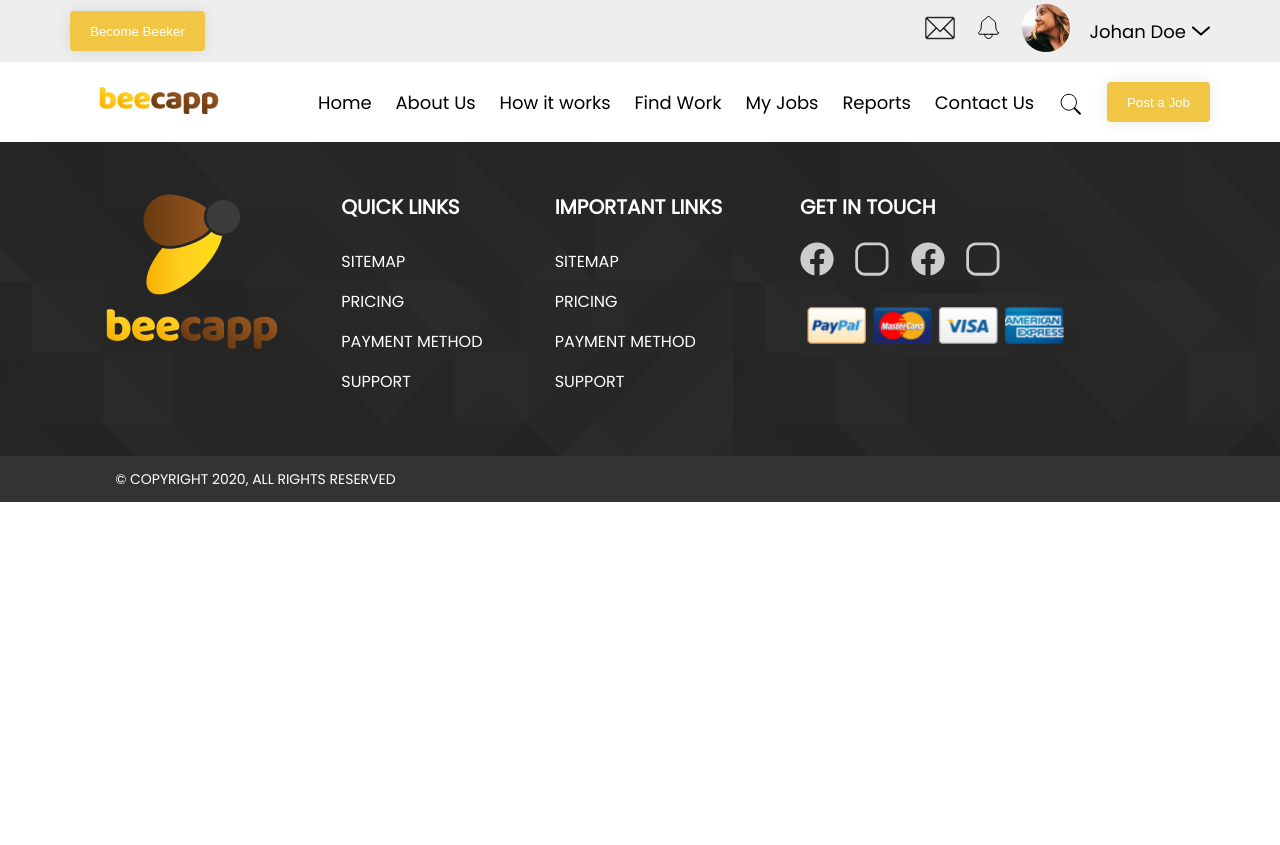
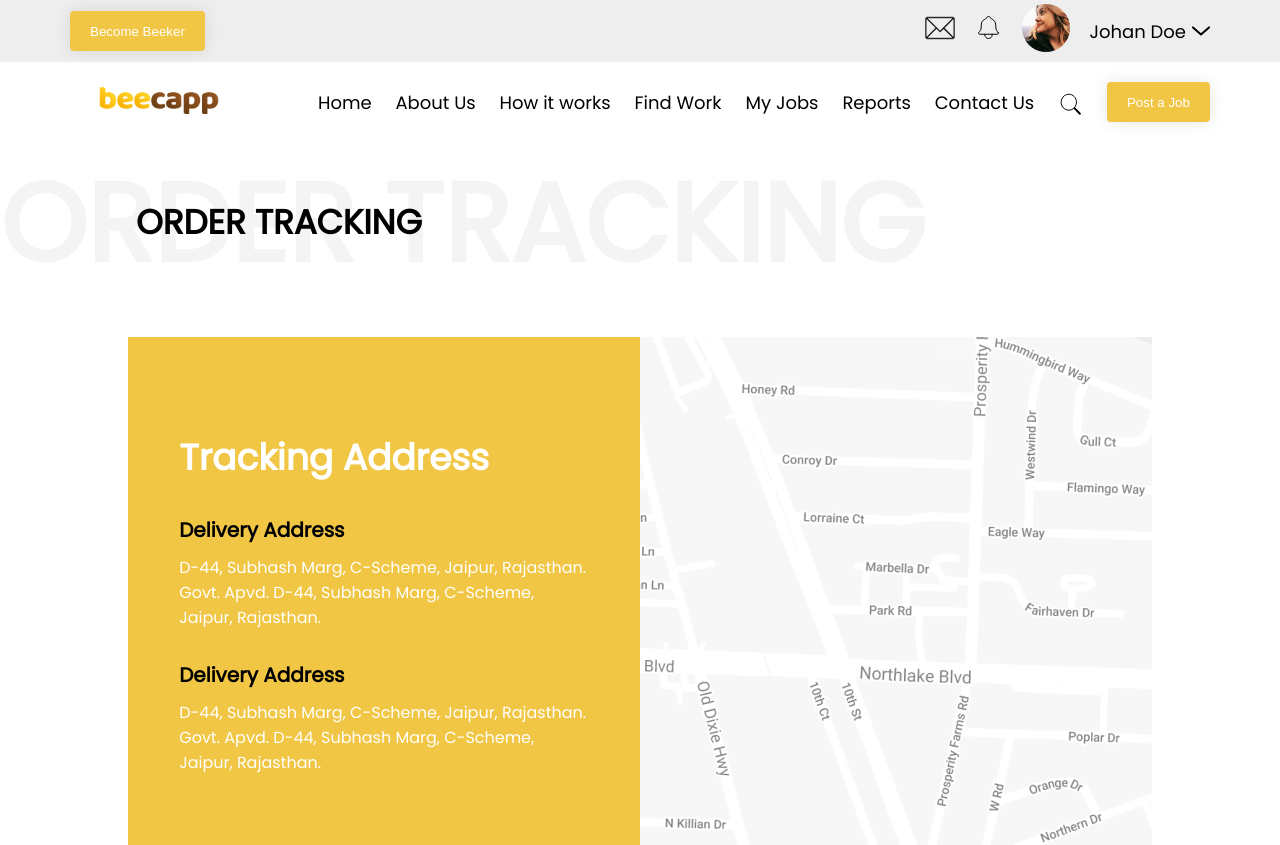
Before and after one commit to asadrazashah/becapp, a React (Create React App) app: page /trackorder in a window 1280 px wide. Shown: the top 845 px of the page. Before the commit the page ends 800 px from the top, so only its background shows below. Built offline with nearby package versions, Linux system fonts and the light colour scheme.

Commit message:
added trackorder screen

```diff
--- a/src/Routes.tsx
+++ b/src/Routes.tsx
@@ -14,6 +14,7 @@ import SavedPosts from './screens/SavedPosts';
 import ContactUs from './screens/ContactUs';
 import Profile from './screens/Profile';
 import Reviews from "./screens/Reviews";
+import TrackOrder from './screens/TrackOrder';
 
 function Routes() {
     let auth = true;
@@ -40,6 +41,7 @@ function Routes() {
                     <Route exact path="/home/contact" component={ContactUs} />
                     <Route exact path="/home/profile" component={Profile} />
                     <Route exact path="/reviews" component={Reviews} />
+                    <Route exact path="/trackorder" component={TrackOrder} />
                 </Switch>
             </>}
             <Footer />
--- /dev/null
+++ b/src/screens/TrackOrder.tsx
@@ -0,0 +1,32 @@
+import React from "react";
+import { Grid } from "@material-ui/core";
+import HeadingTypography from "../components/HeadingTypography";
+import "../styles/screens/track_order.scss";
+
+const TrackOrder: React.FC = () => {
+    return <>
+        <HeadingTypography backText="ORDER TRACKING" frontText="ORDER TRACKING" />
+        <Grid container style={{ padding: "30px 10% 50px 10%" }}>
+            <Grid item xs={12} sm={12} md={6}>
+                <div className="trackingDetails">
+                    <div className="detailsWrapper">
+                        <h1>Tracking Address</h1>
+                        <h3>Delivery Address</h3>
+                        <p>D-44, Subhash Marg, C-Scheme, Jaipur, Rajasthan. Govt. Apvd.
+D-44, Subhash Marg, C-Scheme, Jaipur, Rajasthan.</p>
+                        <h3>Delivery Address</h3>
+                        <p>D-44, Subhash Marg, C-Scheme, Jaipur, Rajasthan. Govt. Apvd.
+D-44, Subhash Marg, C-Scheme, Jaipur, Rajasthan.</p>
+                    </div>
+                </div>
+            </Grid>
+            <Grid item xs={12} sm={12} md={6}>
+                <div className="map">
+
+                </div>
+            </Grid>
+        </Grid>
+    </>
+
+}
+export default TrackOrder;
--- /dev/null
+++ b/src/styles/screens/track_order.scss
@@ -0,0 +1,34 @@
+.map {
+  width: 100%;
+  background: url("../../assets/Map.png");
+  object-fit: cover;
+  height: 550px;
+}
+.trackingDetails {
+  height: 550px;
+  width: 100%;
+  background: #f1c644;
+  display: flex;
+  justify-content: center;
+  align-items: center;
+  .detailsWrapper {
+    padding: 0px 10%;
+    h1 {
+      color: #fff;
+      font-size: 36px;
+      padding-bottom: 20px;
+    }
+    h3 {
+      padding: 10px 0px;
+      font-weight: 600;
+      font-size: 20px;
+      color: black;
+    }
+    p {
+      font-size: 16px;
+      color: #fff;
+      font-weight: normal;
+      padding-bottom: 20px;
+    }
+  }
+}
```
Also changed, not shown: src/assets/Map.png (added).
